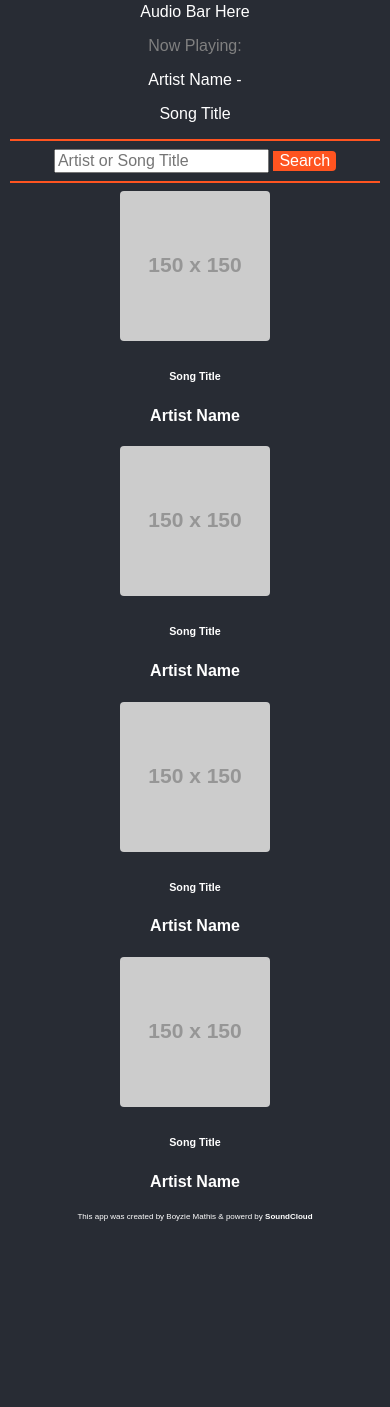
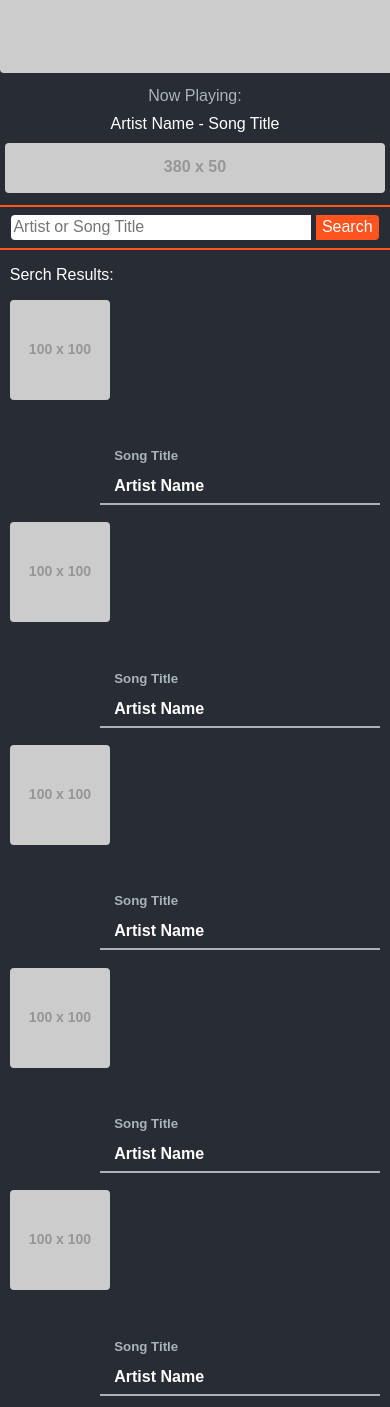
Before and after one commit to BoyzieLee/SoundCloud-App, a plain HTML site: page app/index.html in a window 390 px wide. Shown: the part 387-1794 px from the top of the page. Before the commit the page ends 1616 px from the top, so only its background shows below. Drawn offline with Linux system fonts and the light colour scheme; placeholder pictures from the web are drawn by us.

Commit message:
finished mobile view layout.

```diff
--- a/app/index.html
+++ b/app/index.html
@@ -10,7 +10,7 @@
   <body>
     <nav>
       <h1>All Day Music</h1>
-      <!-- <p class="navAbout">About</p> -->
+      <p class="navAbout">About</p>
       <!-- <div class="navButtons">
       <button type="button" name="signIn">Sign In</button>
       <button type="button" name="create">Create Account</button>
@@ -19,47 +19,82 @@
     <div class="container">
       <section>
         <div class="nowPlayingPic">
-          <img src="http://placehold.it/300x300" alt="" />
+          <img src="http://placehold.it/400x400" alt="" />
+        </div>
+
+        <div class="playBack">
+          <p class="nowPlaying">Now Playing:</p>
+          <div class="nowPlayingText">
+            <p class="artistNowPlaying">Artist Name -</p>
+            <p class="songNowPlaying"> Song Title</p>
+          </div>
         </div>
 
         <div class="audioBar">
-          <p>Audio Bar Here</p>
+          <!-- <p>Audio Bar Here</p> -->
+          <img src="http://placehold.it/380x50" alt="" />
+
         </div>
-          <div class="playBack">
-            <p class="nowPlaying">Now Playing:</p>
-            <div class="nowPlayingText">
-              <p class="artistNowPlaying">Artist Name -</p>
-              <p class="songNowPlaying"> Song Title</p>
-            </div>
-          </div>
+
       </section>
       <hr>
       <section>
         <div class="searchBar">
-          <input type="search" placeholder='Artist or Song Title' name="name" value="">
+          <input class="input "type="search" placeholder='Artist or Song Title' name="name">
           <button type="button" name="button">Search</button>
         </div>
       </section>
       <hr>
       <main>
+        <p class="searchResults">Serch Results:</p>
         <div class="item">
-          <img src="http://placehold.it/150x150" alt="" />
+          <img src="http://placehold.it/100x100" alt="" />
+          <div class="searchItems">
+            <h5>Song Title</h5>
+            <h4>Artist Name</h4>
+            <hr>
+          </div>
+        </div>
+        <div class="item">
+          <img src="http://placehold.it/100x100" alt="" />
+          <div class="searchItems">
+            <h5>Song Title</h5>
+            <h4>Artist Name</h4>
+            <hr>
+          </div>
+        </div>
+        <div class="item">
+          <img src="http://placehold.it/100x100" alt="" />
+          <div class="searchItems">
+            <h5>Song Title</h5>
+            <h4>Artist Name</h4>
+            <hr>
+          </div>
+        </div>
+        <div class="item">
+          <img src="http://placehold.it/100x100" alt="" />
+          <div class="searchItems">
+            <h5>Song Title</h5>
+            <h4>Artist Name</h4>
+            <hr>
+          </div>
+        </div>
+        <div class="item">
+          <img src="http://placehold.it/100x100" alt="" />
+          <div class="searchItems">
+            <h5>Song Title</h5>
+            <h4>Artist Name</h4>
+            <hr>
+          </div>
+        </div>
+
+<!-- The below div is for the square layout -->
+        <!-- <div class="item">
+          <img src="http://placehold.it/190x190" alt="" />
           <h6>Song Title</h6>
           <h4>Artist Name</h4>
-        </div>
-        <div class="item">
-          <img src="http://placehold.it/150x150" alt="" />
-          <h6>Song Title</h6>
-          <h4>Artist Name</h4>
-        </div><div class="item">
-          <img src="http://placehold.it/150x150" alt="" />
-          <h6>Song Title</h6>
-          <h4>Artist Name</h4>
-        </div><div class="item">
-          <img src="http://placehold.it/150x150" alt="" />
-          <h6>Song Title</h6>
-          <h4>Artist Name</h4>
-        </div>
+        </div> -->
+
       </main>
       <footer>
         <p>This app was created by Boyzie Mathis & powerd by <strong>SoundCloud</strong></p>
--- a/src/sass/main.scss
+++ b/src/sass/main.scss
@@ -1,6 +1,7 @@
 $bgColor: #282C34;
 $txtColor: white;
 $divider: #FF5420;
+$lightGrey: #A9B5BB;
 
 body {
   width: 100%;
@@ -16,23 +17,33 @@ nav {
     padding: 3% 0;
   }
   // p { I need to hide this  }
+  p {
+    display: none;
+  }
 }
 .container {
-  margin:2.5% 2.5% 5px 2.5%;
+  // margin:2.5% 2.5% 5px 2.5%;
 }
 
 img {
   border-radius: .25em;
 }
 .nowPlaying {
-  color: grey;
+  color: $lightGrey;
+  margin: 2.5% 0;
 
-  p {
-    // color: $txtColor;
-    display: inline-block;
-    margin: 0;
-    padding: 0;
-  }
+}
+.artistNowPlaying {
+  display: inline-block;
+  margin: 0;
+  padding: 0;
+  font-size: 1em;
+}
+.songNowPlaying {
+  display: inline-block;
+  margin: 0 0 2.5% 0;
+  padding: 0;
+  font-size: 1em;
 }
 
 hr {
@@ -40,12 +51,16 @@ hr {
   border-style: solid;
 }
 .searchBar {
-  input: {
+  input {
+    width: 300px;
+    height: 25px;
     margin: 0;
     border-radius: .25em 0 0 .25em;
     border-style: none;
   }
   button {
+    height: 25px;
+
     border-radius: 0 .25em .25em 0;
     border-style: none;
     background-color: $divider;
@@ -54,6 +69,56 @@ hr {
   }
 }
 
+// Square layout////////
+// .item {
+//   display: inline-block;
+//   margin: 0;
+//   padding: 0;
+// }
+
+main {
+  margin: 0 2.5%;
+  margin-bottom: 5%;
+  .searchResults {
+    text-align: left;
+  }
+  .item {
+    text-align: left;
+    float: left;
+    // display: inline-block;
+    margin: 0 0 2.5% 0;
+    padding: 0;
+  }
+  .searchItems {
+    width: 280px;
+    margin-top: 12%;
+    float: right;
+  }
+  hr  {
+    border: 1px $lightGrey;
+    border-style: solid;
+  }
+}
+h5 {
+  color: $lightGrey;
+  margin: 0 0 0 5%;
+}
+h4 {
+  margin: 5% 0 0 5%;
+}
+
 footer {
+  clear: both;
+  padding: 2.5% 0;
   font-size: .5em;
+  background-color: black;
 }
+strong {
+  color: $divider;
+}
+////////// FULL SIZE VIEW//////////////
+@media screen and (min-width: 500px) {
+  body {
+    background-color: $lightGrey;
+  }
+}
```
Also changed, not shown: app/css/main.css, 1 other file.
